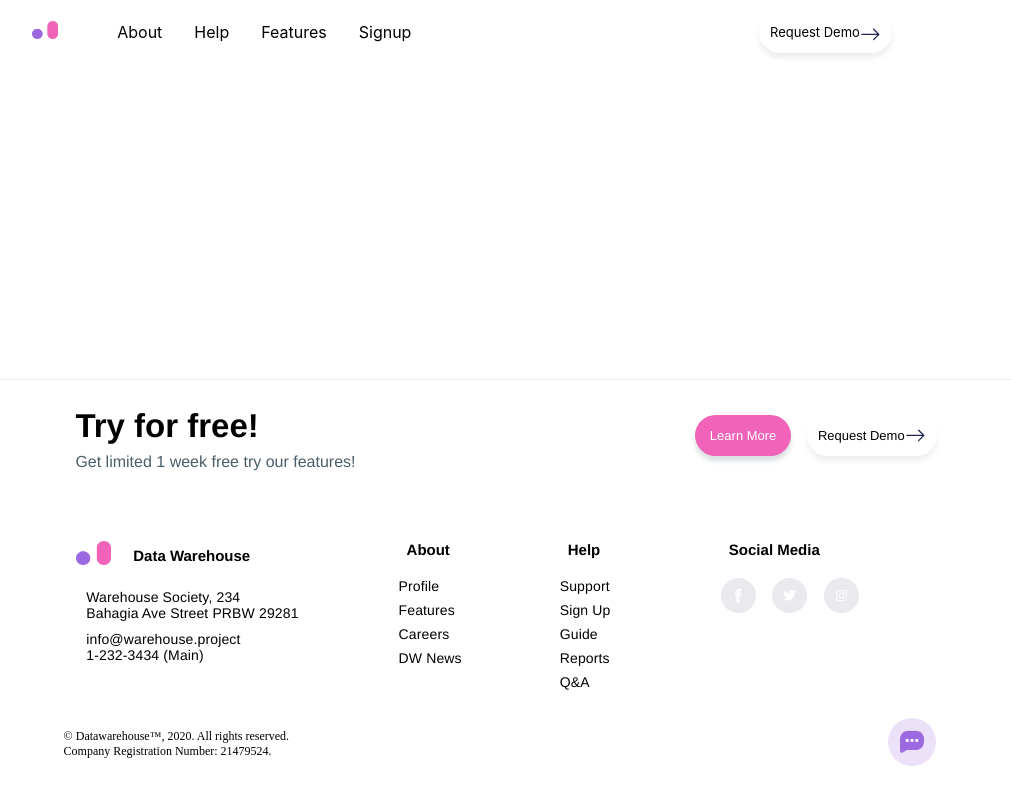
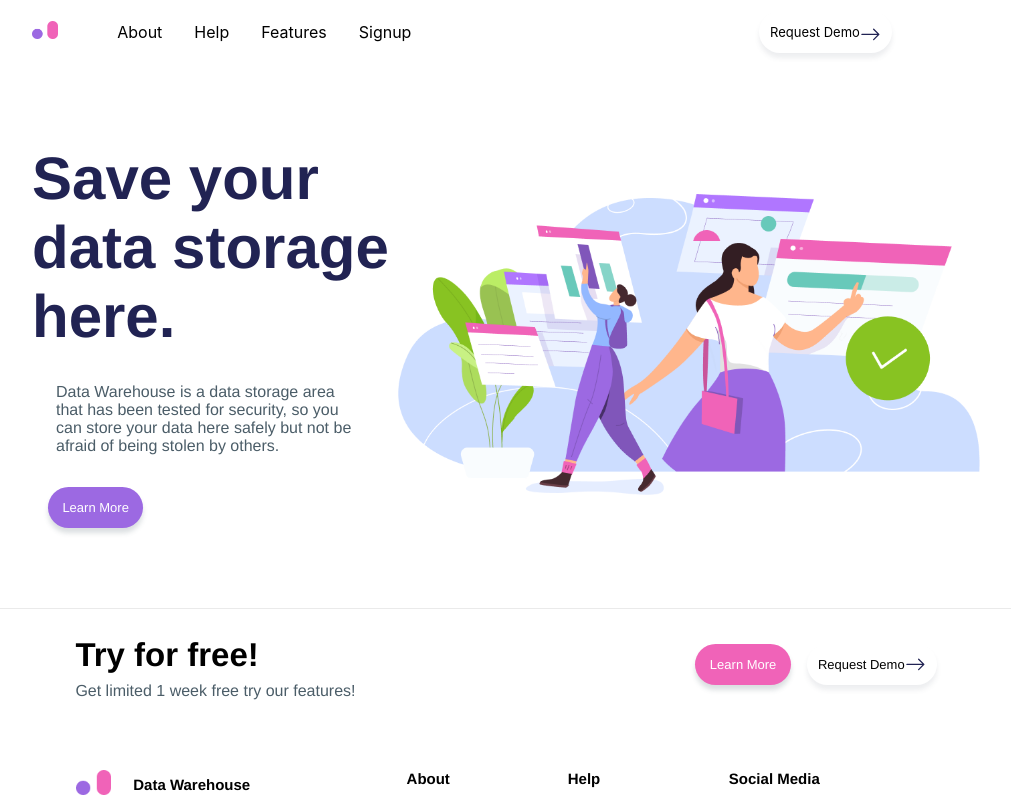
Before and after one commit to abhijeet007rocks8/DSC-WebLead, a Next.js app: page / in a window 1280 px wide. Shown: the top 800 px of the page, without its empty margins (134-1145 px from the left). Built offline with nearby package versions, Linux system fonts and the light colour scheme.

Commit message:
Header Section added

```diff
--- a/components/Header/Header.js
+++ b/components/Header/Header.js
@@ -0,0 +1,27 @@
+import React from 'react'
+import styles from './style.module.scss'
+
+export default function Header() {
+    return (
+        <div className={styles.header}>
+            <div className={styles.text}>
+                <div className={styles.heading}>
+                    Save your data storage here.
+                </div>
+                <div className={styles.details}>
+                    Data Warehouse is a data storage area that has been
+                    tested for security, so you can store your data here
+                    safely but not be afraid of being stolen by others.
+                </div>
+                <span className={styles.button}>
+                    <p className={styles.learnMore}>Learn More</p>
+                </span>
+            </div>
+
+            <div className={styles.img}>
+                <img src="/assets/header.png" width="100%" height="auto" alt="header"/>
+            </div>
+
+        </div>
+    )
+}
--- /dev/null
+++ b/components/Header/style.module.scss
@@ -0,0 +1,51 @@
+.header{
+    display: flex;
+    flex-direction: row;
+    justify-content: center;
+    // align-items: center;
+    width: 75%;
+
+    .text{
+        flex:0.5;
+
+        .heading{
+            font-family: Helvetica;
+            font-style: normal;
+            font-weight: bold;
+            font-size: 60px;
+            color: #212353;
+        }
+
+        .details{
+            width: 70%;
+            font-weight: 500;
+            font-size: 16px;
+            color: #4B5D68;
+            margin:2rem 0;
+            margin-left: 1.5rem;
+        }
+
+        .button{
+            background:  #9C69E2;
+            box-shadow: 0px 5px 5px rgba(75, 93, 104, 0.2);
+            border-radius: 50px;
+            color:#ffffff;
+            display: flex;
+            align-items: center;
+            margin:0 1rem;
+            padding: 0 0.9rem;
+            cursor: pointer;
+            width: fit-content;
+
+            .learnMore{
+                font-size: 13px;
+            }
+        }
+    }
+
+    .img{
+        flex:0.7;
+        margin-left: -7%;
+        margin-top: 3rem;
+    }
+}
--- a/pages/index.js
+++ b/pages/index.js
@@ -1,6 +1,6 @@
 import Head from 'next/head'
-import Image from 'next/image'
 import Footer from '../components/Footer/Footer'
+import Header from '../components/Header/Header'
 import Navbar from '../components/Navbar/Navbar'
 import styles from '../styles/Home.module.css'
 
@@ -15,6 +15,7 @@ export default function Home() {
 
       <Navbar/>
       <main className={styles.main}>
+        <Header/>
       </main>
 
       <footer className={styles.footer}>
--- a/styles/Home.module.css
+++ b/styles/Home.module.css
@@ -5,7 +5,6 @@
   flex-direction: column;
   justify-content: center;
   align-items: center;
-  height: 100vh;
 }
 
 .main {
```
Also changed, not shown: components/Header/style.mmodule.scss (deleted).
